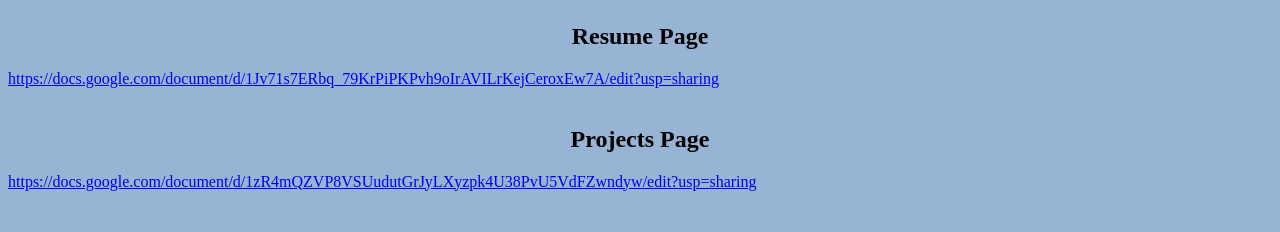
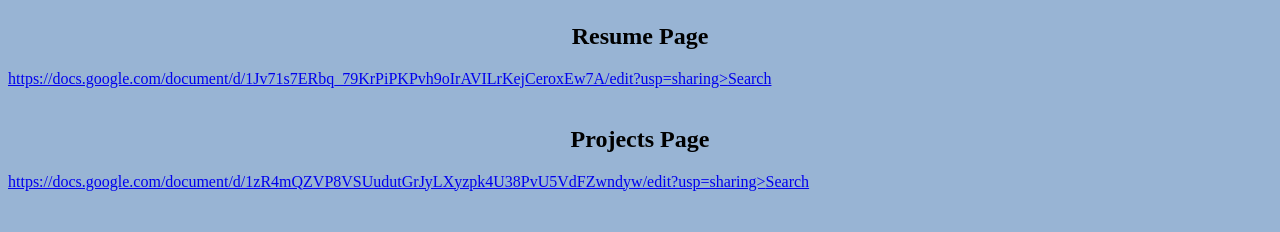
Before and after one commit to Ninjawake/Ninjawake.github.io, a plain HTML site: page index.html in a window 1280 px wide. Shown: the part 600-832 px from the top of the page. Drawn offline with Linux system fonts and the light colour scheme.

Commit message:
Update index.html

```diff
--- a/index.html
+++ b/index.html
@@ -18,11 +18,11 @@
 <br>
 <br>
 <h2 style="text-align: center;">Resume Page</h2>
-<a style="text-align: center;" href="url">https://docs.google.com/document/d/1Jv71s7ERbq_79KrPiPKPvh9oIrAVILrKejCeroxEw7A/edit?usp=sharing</a>
+<a href="url">https://docs.google.com/document/d/1Jv71s7ERbq_79KrPiPKPvh9oIrAVILrKejCeroxEw7A/edit?usp=sharing><span style="text-align:center">Search</span></a>
 <br>
 <br>
 <h2 style="text-align: center;">Projects Page</h2>
-<a style="text-align: center;" href="url">https://docs.google.com/document/d/1zR4mQZVP8VSUudutGrJyLXyzpk4U38PvU5VdFZwndyw/edit?usp=sharing</a>
+<a href="url">https://docs.google.com/document/d/1zR4mQZVP8VSUudutGrJyLXyzpk4U38PvU5VdFZwndyw/edit?usp=sharing><span style="text-align:center">Search</span></a>
 <br>
 <br>
 <h2 style="text-align: center;">Contact Me</h2>
```
